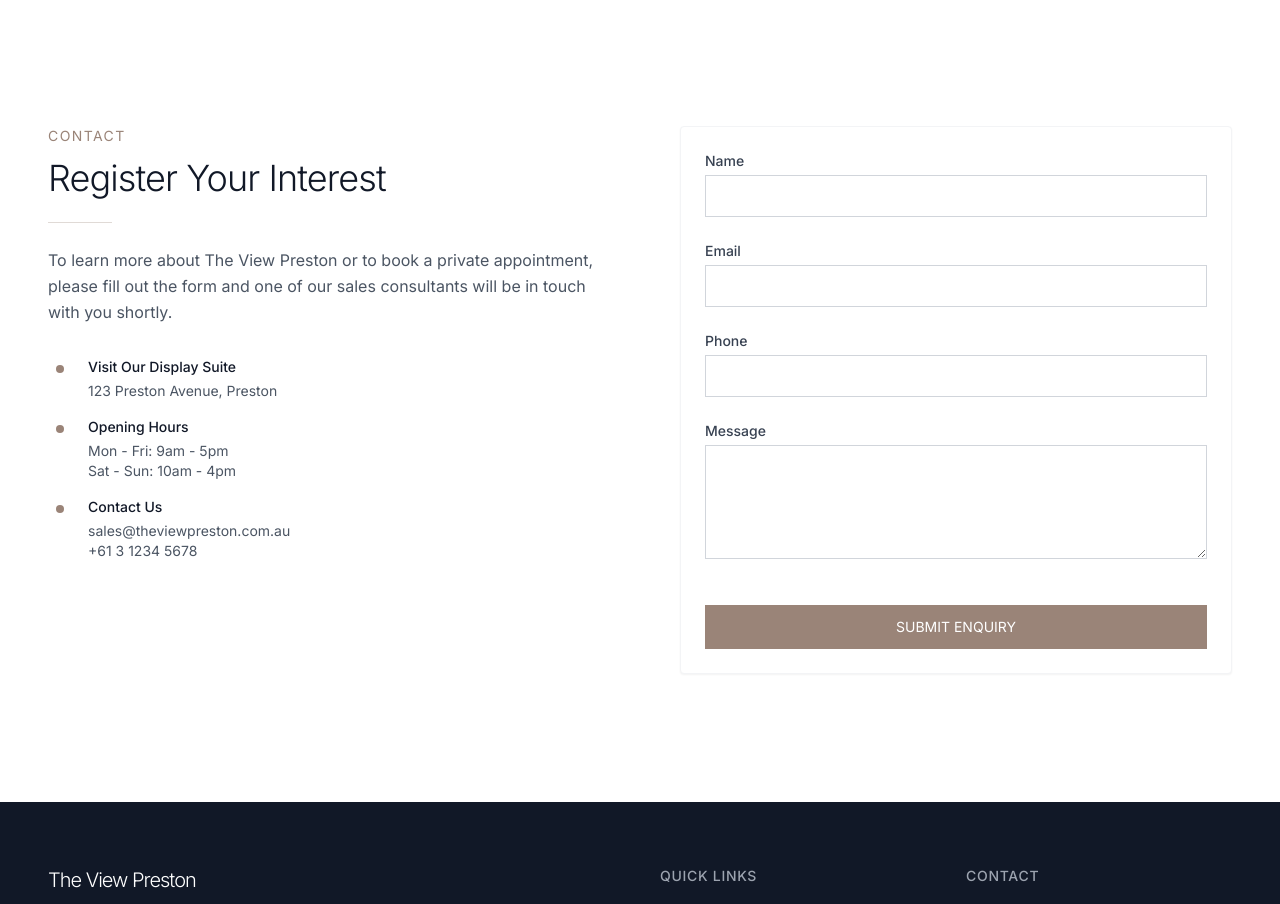
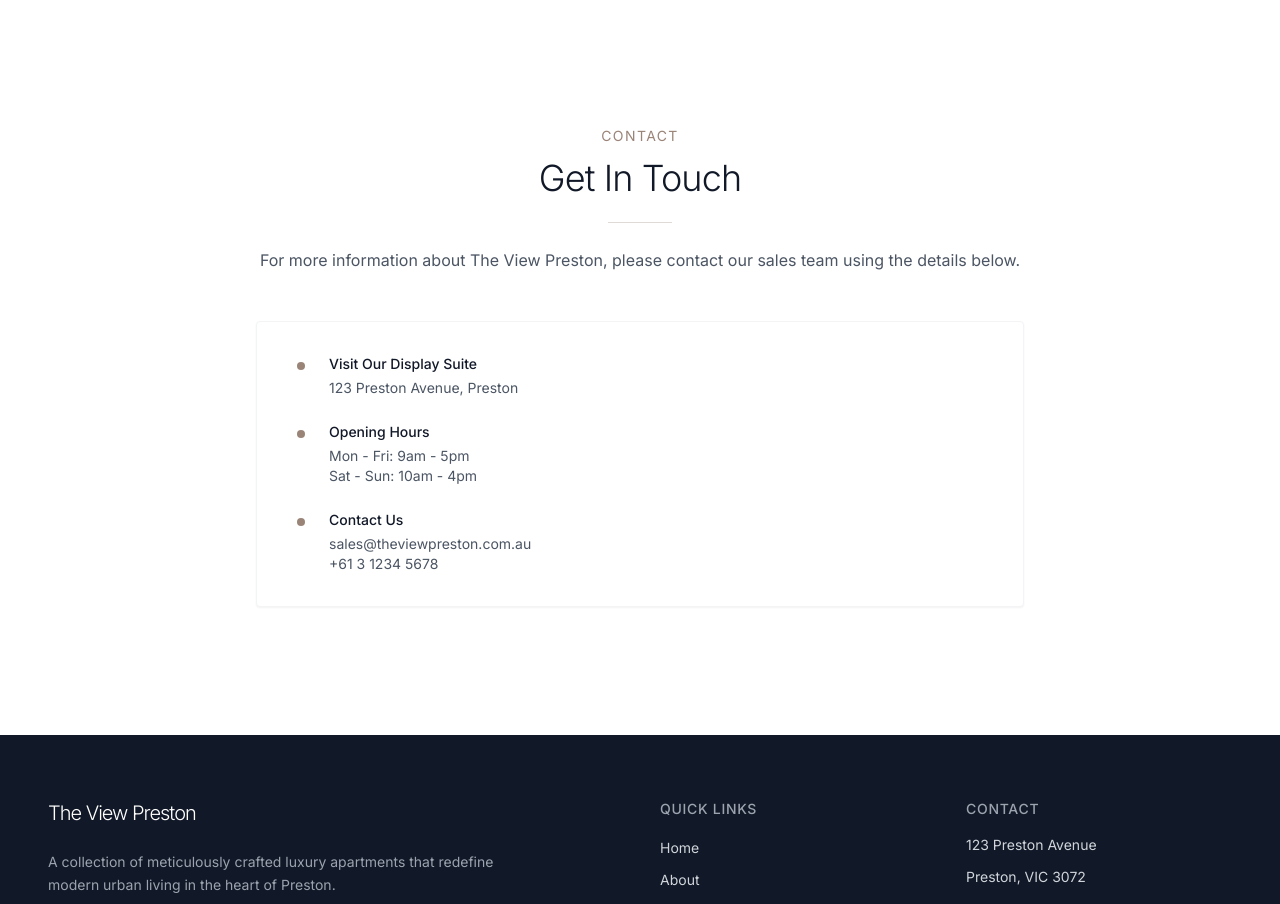
Before and after one commit to propertystart/view-preston-stemcon-v10, a React (Vite) app: page / in a window 1280 px wide. Shown: the part 3980-4884 px from the top of the page. Built offline with nearby package versions, Linux system fonts and the light colour scheme.

Commit message:
Clear the chat

```diff
--- a/src/components/Contact.tsx
+++ b/src/components/Contact.tsx
@@ -1,71 +1,35 @@
 
-import React, { useState } from 'react';
-import { cn } from '@/lib/utils';
+import React from 'react';
 import AnimatedText from './AnimatedText';
-import { toast } from 'sonner';
 
 const Contact: React.FC = () => {
-  const [formData, setFormData] = useState({
-    name: '',
-    email: '',
-    phone: '',
-    message: ''
-  });
-  const [isSubmitting, setIsSubmitting] = useState(false);
-
-  const handleChange = (e: React.ChangeEvent<HTMLInputElement | HTMLTextAreaElement>) => {
-    const { name, value } = e.target;
-    setFormData(prev => ({ ...prev, [name]: value }));
-  };
-
-  const handleSubmit = async (e: React.FormEvent) => {
-    e.preventDefault();
-    setIsSubmitting(true);
-
-    // Simulate form submission
-    await new Promise(resolve => setTimeout(resolve, 1500));
-
-    toast.success('Thank you for your enquiry', {
-      description: 'We will be in touch with you shortly.'
-    });
-
-    setFormData({
-      name: '',
-      email: '',
-      phone: '',
-      message: ''
-    });
-
-    setIsSubmitting(false);
-  };
-
   return (
     <section id="contact" className="py-20 md:py-32 px-6 md:px-12 max-w-7xl mx-auto">
-      <div className="grid grid-cols-1 md:grid-cols-2 gap-12 md:gap-20">
+      <div className="max-w-3xl mx-auto">
         <div>
           <AnimatedText
             text="CONTACT"
             tag="p"
-            className="text-luxury text-sm tracking-widest"
+            className="text-luxury text-sm tracking-widest text-center"
             animation="slide-up"
           />
           <AnimatedText
-            text="Register Your Interest"
+            text="Get In Touch"
             tag="h2"
-            className="text-3xl md:text-4xl font-light text-gray-900 tracking-tight mt-3"
+            className="text-3xl md:text-4xl font-light text-gray-900 tracking-tight mt-3 text-center"
             animation="slide-up"
             delay={100}
           />
-          <div className="h-px w-16 bg-luxury/30 mt-6 mb-6"></div>
+          <div className="h-px w-16 bg-luxury/30 mt-6 mb-6 mx-auto"></div>
           <AnimatedText
-            text="To learn more about The View Preston or to book a private appointment, please fill out the form and one of our sales consultants will be in touch with you shortly."
+            text="For more information about The View Preston, please contact our sales team using the details below."
             tag="p"
-            className="text-gray-600 leading-relaxed mb-8"
+            className="text-gray-600 leading-relaxed mb-8 text-center"
             animation="slide-up"
             delay={200}
           />
 
-          <div className="space-y-4 mt-8">
+          <div className="space-y-6 mt-12 bg-white shadow-sm border border-gray-100 rounded-sm p-8">
             <div className="flex items-start">
               <div className="flex-shrink-0 h-6 w-6 flex items-center justify-center">
                 <div className="w-2 h-2 rounded-full bg-luxury"></div>
@@ -97,78 +61,6 @@ const Contact: React.FC = () => {
             </div>
           </div>
         </div>
-
-        <div className="relative">
-          <div className="p-6 bg-white shadow-sm border border-gray-100 rounded-sm">
-            <form onSubmit={handleSubmit} className="space-y-6">
-              <div>
-                <label htmlFor="name" className="block text-sm font-medium text-gray-700 mb-1">Name</label>
-                <input
-                  type="text"
-                  id="name"
-                  name="name"
-                  value={formData.name}
-                  onChange={handleChange}
-                  className="w-full px-4 py-2 border border-gray-300 rounded-none focus:ring-0 focus:border-luxury transition duration-200"
-                  required
-                />
-              </div>
-
-              <div>
-                <label htmlFor="email" className="block text-sm font-medium text-gray-700 mb-1">Email</label>
-                <input
-                  type="email"
-                  id="email"
-                  name="email"
-                  value={formData.email}
-                  onChange={handleChange}
-                  className="w-full px-4 py-2 border border-gray-300 rounded-none focus:ring-0 focus:border-luxury transition duration-200"
-                  required
-                />
-              </div>
-
-              <div>
-                <label htmlFor="phone" className="block text-sm font-medium text-gray-700 mb-1">Phone</label>
-                <input
-                  type="tel"
-                  id="phone"
-                  name="phone"
-                  value={formData.phone}
-                  onChange={handleChange}
-                  className="w-full px-4 py-2 border border-gray-300 rounded-none focus:ring-0 focus:border-luxury transition duration-200"
-                  required
-                />
-              </div>
-
-              <div>
-                <label htmlFor="message" className="block text-sm font-medium text-gray-700 mb-1">Message</label>
-                <textarea
-                  id="message"
-                  name="message"
-                  rows={4}
-                  value={formData.message}
-                  onChange={handleChange}
-                  className="w-full px-4 py-2 border border-gray-300 rounded-none focus:ring-0 focus:border-luxury transition duration-200"
-                  required
-                />
-              </div>
-
-              <div className="pt-4">
-                <button
-                  type="submit"
-                  disabled={isSubmitting}
-                  className={cn(
-                    "w-full px-6 py-3 bg-luxury text-white text-sm transition-colors duration-300",
-                    isSubmitting ? "opacity-70 cursor-not-allowed" : "hover:bg-luxury-dark"
-                  )}
-                >
-                  {isSubmitting ? "SUBMITTING..." : "SUBMIT ENQUIRY"}
-                </button>
-              </div>
-            </form>
-          </div>
-          <div className="absolute -bottom-4 -right-4 w-full h-full bg-luxury/10 -z-10 rounded-sm"></div>
-        </div>
       </div>
     </section>
   );
```
